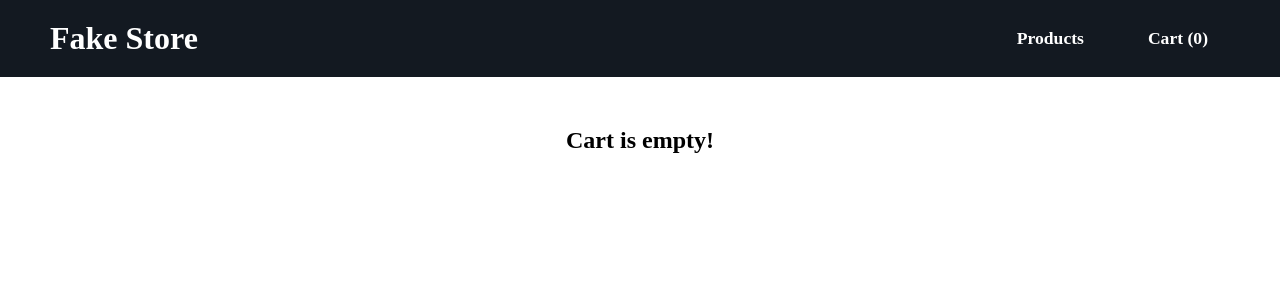
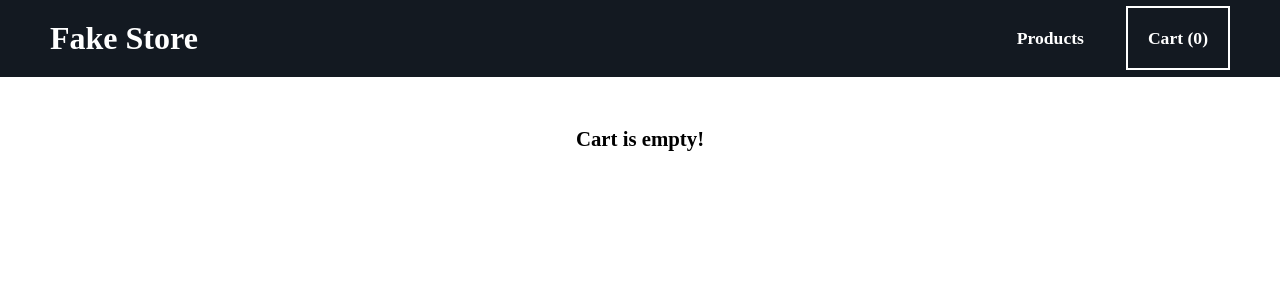
Before and after one commit to sergiogarciiam/fake-store, a React (Vite) app: page /cart in a window 1280 px wide. Shown: the top 300 px of the page. Built offline with nearby package versions, Linux system fonts and the light colour scheme.

Commit message:
Fix cart number

```diff
--- a/src/App.jsx
+++ b/src/App.jsx
@@ -1,12 +1,14 @@
-import { Link, Outlet, useLocation } from "react-router-dom";
-import { useActiveLink } from "./utils/useActiveLink";
+import { Outlet } from "react-router-dom";
 import Header from "./components/Header";
+import { useLocalStorage } from "./utils/useLocalStorage";
 
 function App() {
+  const { cart, addProduct, deleteProduct } = useLocalStorage();
+
   return (
     <div className="page">
-      <Header></Header>
-      <Outlet></Outlet>
+      <Header cart={cart}></Header>
+      <Outlet context={[cart, addProduct, deleteProduct]}></Outlet>
     </div>
   );
 }
--- a/src/assets/styles/cart.css
+++ b/src/assets/styles/cart.css
@@ -71,13 +71,30 @@
 }
 
 .cart .subtotal,
-.cart .empty-cart {
+.cart .empty-cart,
+.cart .pay-button {
   margin-left: auto;
-  font-size: 1.5rem;
+  font-size: 1.3rem;
 }
 
 .cart .empty-cart {
   margin-right: auto;
+}
+
+.cart .pay-button {
+  padding: 10px 30px;
+  border-radius: 25px;
+  border: none;
+
+  background-color: var(--buttons-color);
+  color: var(--letter-color-sec);
+
+  cursor: pointer;
+  transition: transform 200ms;
+}
+
+.cart .pay-button:hover {
+  transform: scale(1.05);
 }
 
 @media screen and (max-width: 600px) {
--- a/src/assets/styles/header.css
+++ b/src/assets/styles/header.css
@@ -29,6 +29,8 @@
   font-size: 1.1rem;
 }
 
+.products-link.active,
+.cart-link.active,
 .products-link:hover,
 .cart-link:hover {
   border: 2px solid var(--letter-color-sec);
@@ -36,7 +38,7 @@
 
 @media screen and (max-width: 600px) {
   .header li:first-child {
-    font-size: 1.3rem;
+    font-size: 1.2rem;
   }
   .products-link,
   .cart-link {
--- a/src/assets/styles/home.css
+++ b/src/assets/styles/home.css
@@ -17,13 +17,14 @@
   display: grid;
   grid-template-columns: 1fr 1fr;
   justify-items: center;
-  gap: 70px;
+  gap: 80px;
   list-style: none;
 }
 
 .categories-container a {
   color: var(--letter-color-sec);
   background-color: var(--buttons-color);
+  border: 1px solid var(--buttons-color);
 
   text-decoration: none;
   text-align: center;
@@ -31,6 +32,10 @@
   padding: 10px 20px;
   border-radius: 30px;
   transition: opacity 200ms;
+}
+.categories-container a.active {
+  background-color: var(--background-color);
+  color: var(--buttons-color);
 }
 
 .categories-container li:first-child {
--- a/src/assets/styles/products.css
+++ b/src/assets/styles/products.css
@@ -11,7 +11,7 @@
   display: flex;
   justify-content: center;
   flex-wrap: wrap;
-  gap: 20px;
+  gap: 40px;
 }
 
 .products .products-container {
@@ -44,6 +44,7 @@
 
 .product-card-grid img {
   width: 100px;
+
   align-self: center;
 }
 
--- a/src/components/Cart.jsx
+++ b/src/components/Cart.jsx
@@ -1,8 +1,8 @@
-import { useLocalStorage } from "../utils/useLocalStorage";
+import { useOutletContext } from "react-router-dom";
 import { ProductCardToListView } from "./ProductCard";
 
 function Cart() {
-  const { cart, deleteProduct } = useLocalStorage();
+  const [cart, , deleteProduct] = useOutletContext();
 
   const data = Object.keys(cart.data);
   return (
@@ -23,6 +23,9 @@ function Cart() {
           <p className="subtotal">
             Subtotal ({cart.number} items): <strong>${cart.price}</strong>
           </p>
+          <button className="pay-button" onClick={() => deleteProduct()}>
+            Pay
+          </button>
         </>
       ) : (
         <h2 className="empty-cart">Cart is empty!</h2>
--- a/src/components/CategoriesList.jsx
+++ b/src/components/CategoriesList.jsx
@@ -1,7 +1,9 @@
+import PropTypes from "prop-types";
+
 import { Link } from "react-router-dom";
 import { useStore } from "../utils/useStore";
 
-function CategoriesList() {
+function CategoriesList({ activeCategory = "none" }) {
   const { data, error, loading } = useStore(
     "https://fakestoreapi.com/products/categories/"
   );
@@ -9,16 +11,25 @@ function CategoriesList() {
   if (error) return <p className="error">{error}</p>;
   if (loading) return null;
 
+  activeCategory = activeCategory === "none" ? "none" : activeCategory.slice(9);
+
   return (
     <ul className="categories-container">
       <li>
-        <Link to="/products">all</Link>
+        <Link to="/products" className={activeCategory === "" ? "active" : ""}>
+          all
+        </Link>
       </li>
 
       {data.map((category) => {
         return (
           <li key={category}>
-            <Link to={"/products/category/" + category}>{category}</Link>
+            <Link
+              to={"/products/category/" + category}
+              className={category === activeCategory ? "active" : ""}
+            >
+              {category}
+            </Link>
           </li>
         );
       })}
@@ -26,4 +37,8 @@ function CategoriesList() {
   );
 }
 
+CategoriesList.propTypes = {
+  activeCategory: PropTypes.string,
+};
+
 export default CategoriesList;
--- a/src/components/Header.jsx
+++ b/src/components/Header.jsx
@@ -1,11 +1,9 @@
-import { Link, useLocation } from "react-router-dom";
+import { Link, useLocation, useOutletContext } from "react-router-dom";
 import { useActiveLink } from "../utils/useActiveLink";
-import { useLocalStorage } from "../utils/useLocalStorage";
 
-function Header() {
+function Header({ cart }) {
   const location = useLocation();
   const activeLink = useActiveLink(location);
-  const { cart } = useLocalStorage();
 
   return (
     <ul className="header">
--- a/src/components/ProductDetails.jsx
+++ b/src/components/ProductDetails.jsx
@@ -1,7 +1,6 @@
-import { useParams } from "react-router-dom";
+import { useOutletContext, useParams } from "react-router-dom";
 import { useStore } from "../utils/useStore";
 import { useState } from "react";
-import { useLocalStorage } from "../utils/useLocalStorage";
 
 function ProductDetails() {
   const { id } = useParams();
@@ -10,10 +9,10 @@ function ProductDetails() {
   );
 
   const [quantity, setQuantity] = useState(1);
-  const { addCart } = useLocalStorage();
+  const [, addProduct] = useOutletContext();
 
-  const handleAddCart = (e) => {
-    addCart(data, parseInt(quantity));
+  const handleAddProduct = (e) => {
+    addProduct(data, parseInt(quantity));
     e.target.className = "active";
     setTimeout(() => {
       e.target.className = "";
@@ -54,7 +53,7 @@ function ProductDetails() {
           </select>
         </form>
 
-        <button onClick={handleAddCart}>Add to Cart</button>
+        <button onClick={handleAddProduct}>Add to Cart</button>
 
         <hr></hr>
 
--- a/src/components/Products.jsx
+++ b/src/components/Products.jsx
@@ -4,11 +4,11 @@ import { ProductCardToGridView } from "./ProductCard";
 import CategoriesList from "./CategoriesList";
 
 function Products() {
-  let { category } = useParams();
-  category = category ? `category/${category}` : "";
+  const { category } = useParams();
+  const link = category ? `category/${category}` : "";
 
   const { data, error, loading } = useStore(
-    `https://fakestoreapi.com/products/${category}`
+    `https://fakestoreapi.com/products/${link}`
   );
 
   if (error) return <p className="error">{error}</p>;
@@ -16,7 +16,7 @@ function Products() {
 
   return (
     <div className="products">
-      <CategoriesList></CategoriesList>
+      <CategoriesList activeCategory={link}></CategoriesList>
       <div className="products-container">
         {Object.keys(data).map((key) => {
           return (
--- a/src/utils/useLocalStorage.js
+++ b/src/utils/useLocalStorage.js
@@ -22,8 +22,8 @@ export function useLocalStorage() {
     price: initialPrice,
   });
 
-  const addCart = (product, quantity) => {
-    setCart({
+  const addProduct = (product, quantity) => {
+    const newCart = {
       data: {
         ...cart.data,
         [product.id]: cart.data[product.id]
@@ -35,23 +35,28 @@ export function useLocalStorage() {
       },
       number: cart.number + quantity,
       price: cart.price + product.price * quantity,
-    });
+    };
+
+    setCart(newCart);
   };
 
   const deleteProduct = (product) => {
+    if (product) {
       const newCart = {
         ...cart,
         number: cart.number - product.quantity,
         price: cart.price - product.price * product.quantity,
       };
-    delete cart.data[product.id];
-
+      delete newCart.data[product.id];
       setCart(newCart);
+    } else {
+      setCart({ data: {}, number: 0, price: 0 });
+    }
   };
 
   useEffect(() => {
     localStorage.setItem("cart", JSON.stringify(cart.data));
   }, [cart]);
 
-  return { cart, addCart, deleteProduct };
+  return { cart, addProduct, deleteProduct };
 }
```
Lines whose indentation alone changed are shown as unchanged.
